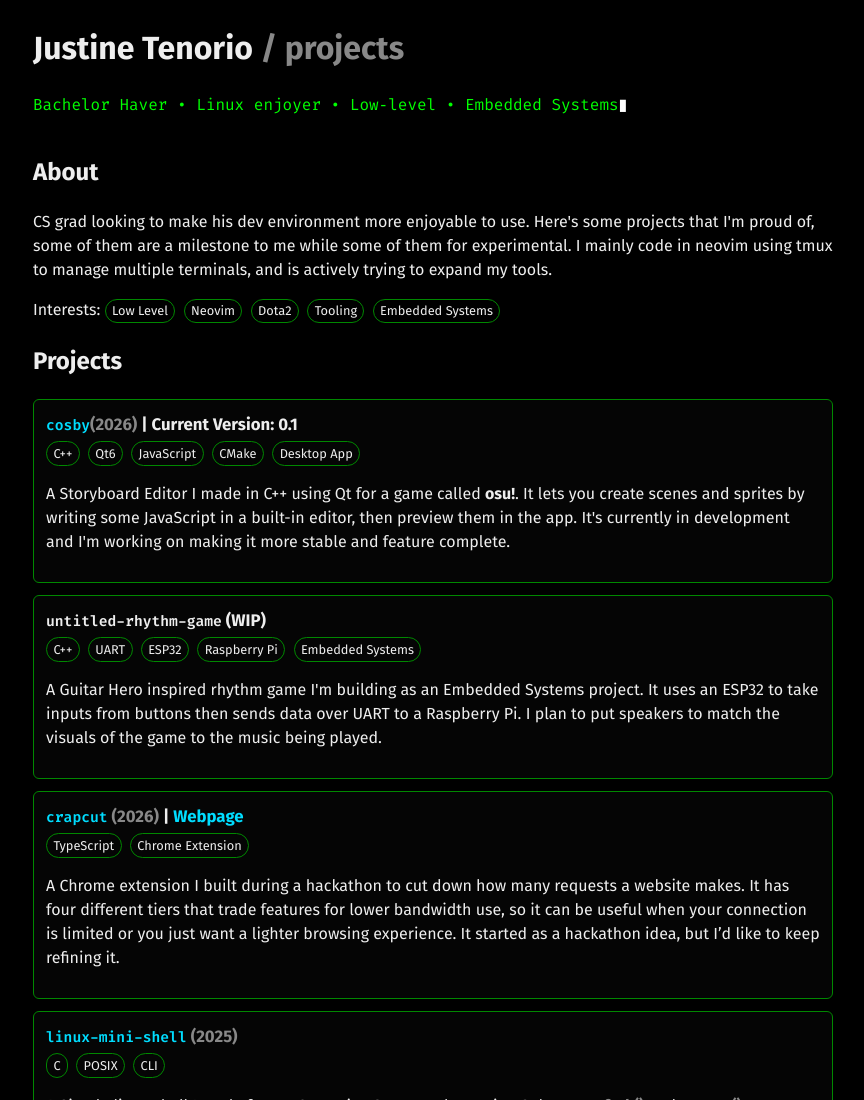
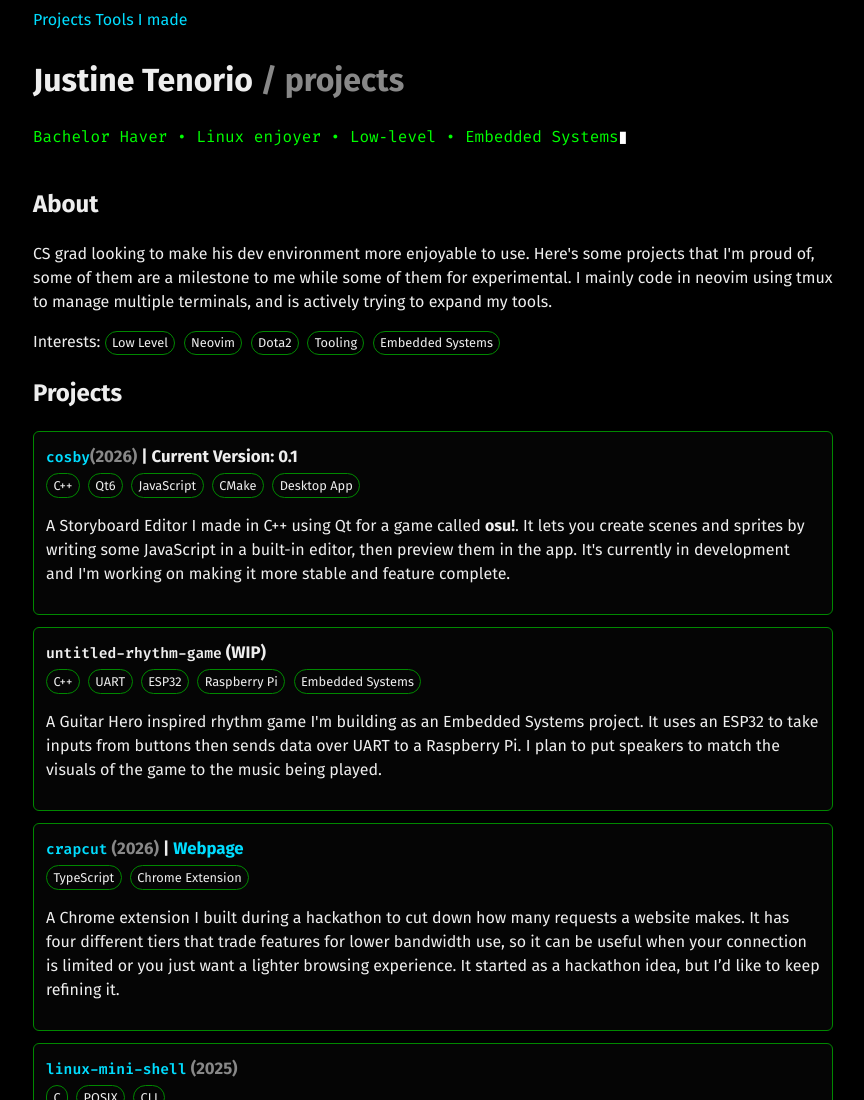
Before and after one commit to tatinCode/tatinCode.github.io, a plain HTML site: page index.html in a window 1280 px wide. Shown: the top 1100 px of the page, without its empty margins (207-1071 px from the left). Drawn offline with Linux system fonts and the light colour scheme.

Commit message:
initial structure

```diff
--- a/index.html
+++ b/index.html
@@ -12,6 +12,10 @@
     </head>
 
     <body>
+        <nav class="site-nav noprint" aria-label="Primary navigation">
+            <a href="/" aria-content="page">Projects</a>
+            <a href="/tools/">Tools I made</a>
+        </nav>
         <h1 class="mast">Justine Tenorio <span class="muted">/ projects</span></h1>
         <p class="tagline">Bachelor Haver • Linux enjoyer • Low‑level • Embedded Systems<blink class="line">▮</blink></p>
 
```
Also changed, not shown: tools/index.html (added, +7 -0 lines).
